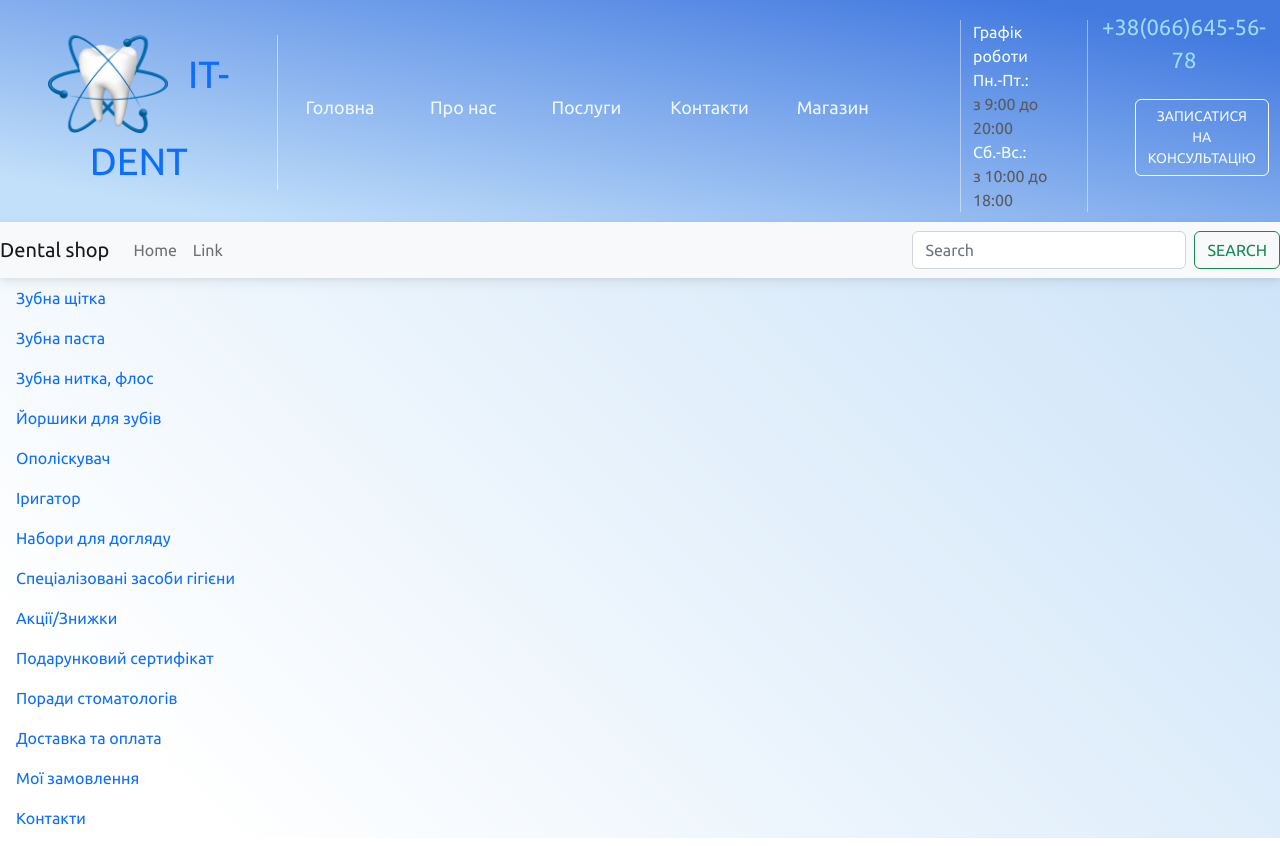
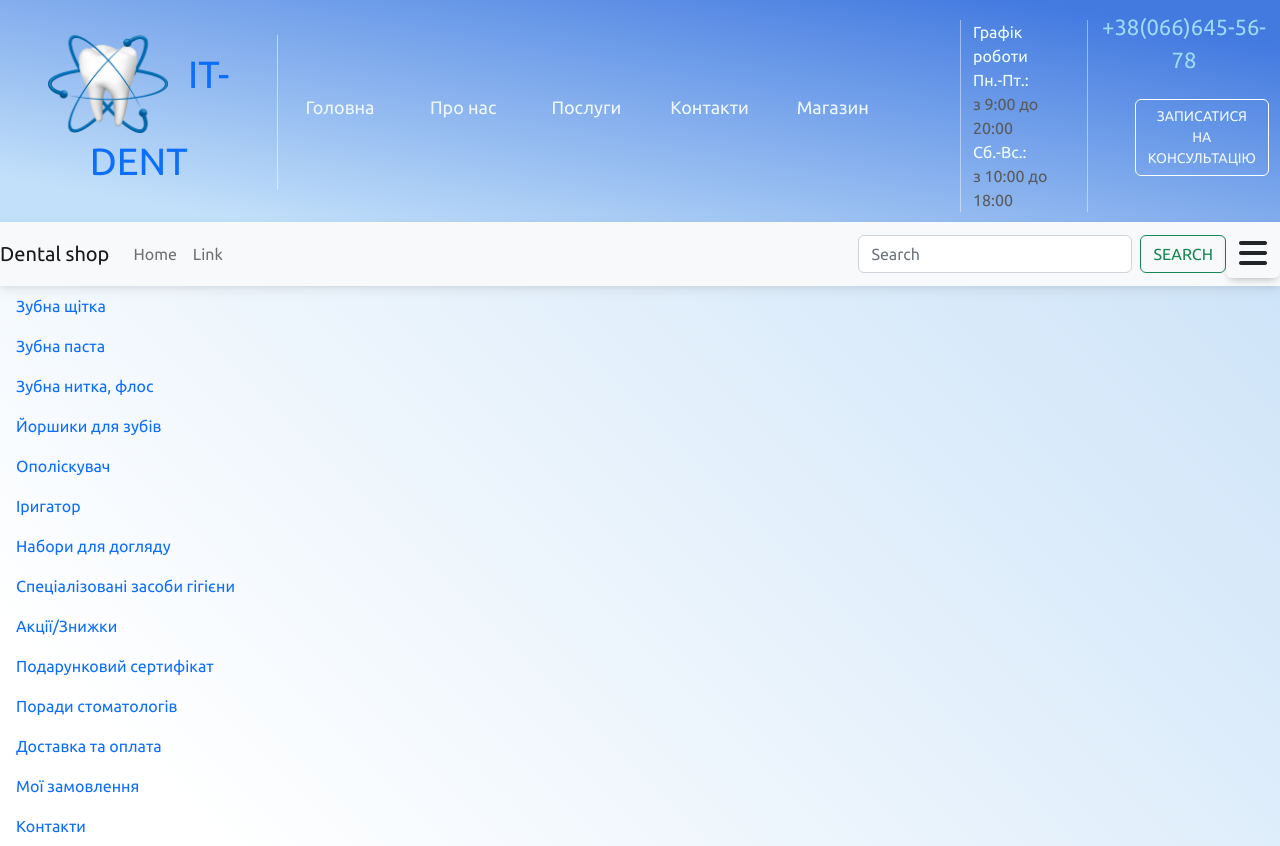
Before and after one commit to ladynskaya95/Dental_clinic_React-Bootstrap, a React (Create React App) app: page /store in a window 1280 px wide. Built offline with nearby package versions, Linux system fonts and the light colour scheme; some icons are missing.

Commit message:
store's navbar

```diff
--- a/src/pages/Store.jsx
+++ b/src/pages/Store.jsx
@@ -4,7 +4,9 @@ import Nav from "react-bootstrap/Nav";import Button from "react-bootstrap/Button
 import Container from "react-bootstrap/Container";
 import Form from "react-bootstrap/Form";
 import Navbar from "react-bootstrap/Navbar";
-
+import {
+  MDBIcon
+} from "mdb-react-ui-kit";
 const Store = () => {
   return (
     <div>
@@ -21,7 +23,6 @@ const Store = () => {
               >
                 <Nav.Link href="#action1">Home</Nav.Link>
                 <Nav.Link href="#action2">Link</Nav.Link>
-
               </Nav>
               <Form className="d-flex">
                 <Form.Control
@@ -32,6 +33,9 @@ const Store = () => {
                 />
                 <Button variant="outline-success">Search</Button>
               </Form>
+              <Nav.Item className="btn">
+                <MDBIcon fas icon="bars" size="2x" />
+              </Nav.Item>
             </Navbar.Collapse>
           </Container>
         </Navbar>
```
